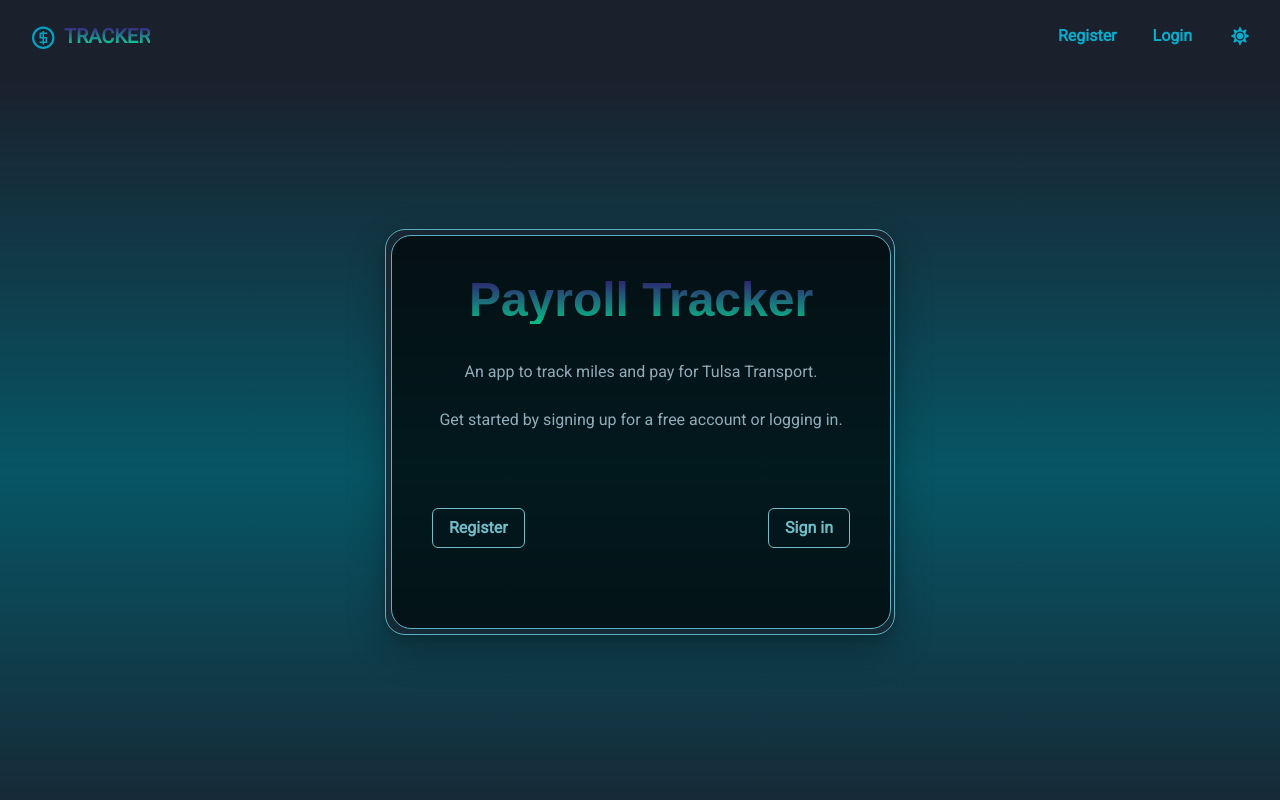
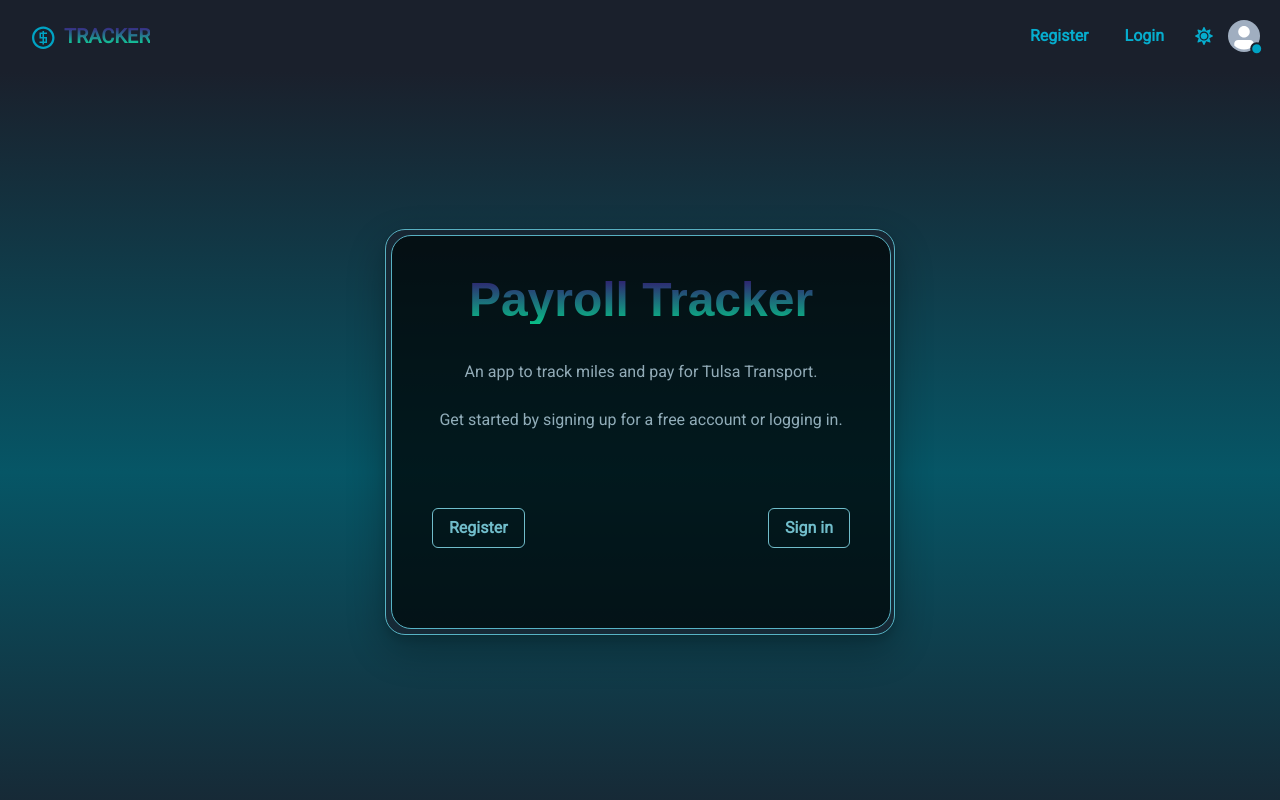
Before and after one commit to moonraker22/payroll-spa, a React (Vite) app: page / in a window 1280 px wide. Shown: the top 800 px of the page. Built offline with nearby package versions, Linux system fonts and the light colour scheme; no server answers.

Commit message:
navbar icons responsive

```diff
--- a/src/layout/Layout.tsx
+++ b/src/layout/Layout.tsx
@@ -1,4 +1,9 @@
+import { ColorModeSwitcher } from '@/ColorModeSwitcher'
+import SpinnerComp from '@/components/SpinnerComp'
+import { useLogout } from '@/hooks/useAuth'
+import { routes } from '@/lib/routes'
 import { store, useSnapshot } from '@/stores/store'
+import theme from '@/theme'
 import {
   Avatar,
   AvatarBadge,
@@ -12,6 +17,7 @@ import {
   Icon,
   IconButton,
   Image,
+  Show,
   Text,
   useColorModeValue,
   useDisclosure,
@@ -22,11 +28,6 @@ import { Suspense } from 'react'
 import { AiOutlineMenu } from 'react-icons/ai'
 import { ImCoinDollar } from 'react-icons/im'
 import { NavLink, Outlet, useNavigate } from 'react-router-dom'
-import { ColorModeSwitcher } from '../ColorModeSwitcher'
-import SpinnerComp from '../components/SpinnerComp'
-import { useLogout } from '../hooks/useAuth'
-import { routes } from '../lib/routes'
-import theme from '../theme'
 import Footer from './Footer'
 
 export default function Layout() {
@@ -57,9 +58,9 @@ export default function Layout() {
     navigate(routes.LOGIN)
   }
 
-  const user = useSnapshot(store)
+  const snap = useSnapshot(store)
 
-  if (!user) {
+  if (!snap) {
     return <SpinnerComp />
   }
   return (
@@ -116,6 +117,25 @@ export default function Layout() {
                 </NavLink>
               </Button>
             </Flex>
+            <VisuallyHidden>
+              <Image
+                src={snap.avatar}
+                referrerPolicy="no-referrer"
+                alt="avatar"
+              />
+            </VisuallyHidden>
+            <Show below="md">
+              <ColorModeSwitcher ml="auto" />
+              <Avatar
+                as={NavLink}
+                to={routes.PROFILE}
+                size="sm"
+                name={snap.userEmail}
+                src={snap.avatar}
+              >
+                <AvatarBadge boxSize="1em" bg="cyan.600" />
+              </Avatar>
+            </Show>
             <HStack display="flex" alignItems="center" spacing={1}>
               <HStack
                 spacing={1}
@@ -126,7 +146,7 @@ export default function Layout() {
                   md: 'inline-flex',
                 }}
               >
-                {user && user.isSignedIn ? (
+                {snap && snap.isSignedIn ? (
                   <>
                     <Button
                       variant="ghost"
@@ -162,22 +182,6 @@ export default function Layout() {
                     >
                       Logout
                     </Button>
-                    <VisuallyHidden>
-                      <Image
-                        src={user.avatar}
-                        referrerPolicy="no-referrer"
-                        alt="avatar"
-                      />
-                    </VisuallyHidden>
-                    <Avatar
-                      as={NavLink}
-                      to={routes.PROFILE}
-                      size="sm"
-                      name={user.userEmail}
-                      src={user.avatar}
-                    >
-                      <AvatarBadge boxSize="1em" bg="cyan.600" />
-                    </Avatar>
                   </>
                 ) : (
                   <>
@@ -209,8 +213,18 @@ export default function Layout() {
                     </Button>
                   </>
                 )}
-
-                <ColorModeSwitcher />
+                <Show above="md">
+                  <ColorModeSwitcher ml="auto" />
+                  <Avatar
+                    as={NavLink}
+                    to={routes.PROFILE}
+                    size="sm"
+                    name={snap.userEmail}
+                    src={snap.avatar}
+                  >
+                    <AvatarBadge boxSize="1em" bg="cyan.600" />
+                  </Avatar>
+                </Show>
               </HStack>
               <Box
                 display={{
@@ -255,7 +269,7 @@ export default function Layout() {
                     aria-label="Close menu"
                     onClick={mobileNav.onClose}
                   />
-                  {user && user.isSignedIn ? (
+                  {snap && snap.isSignedIn ? (
                     <>
                       <Button
                         variant="ghost"
```
